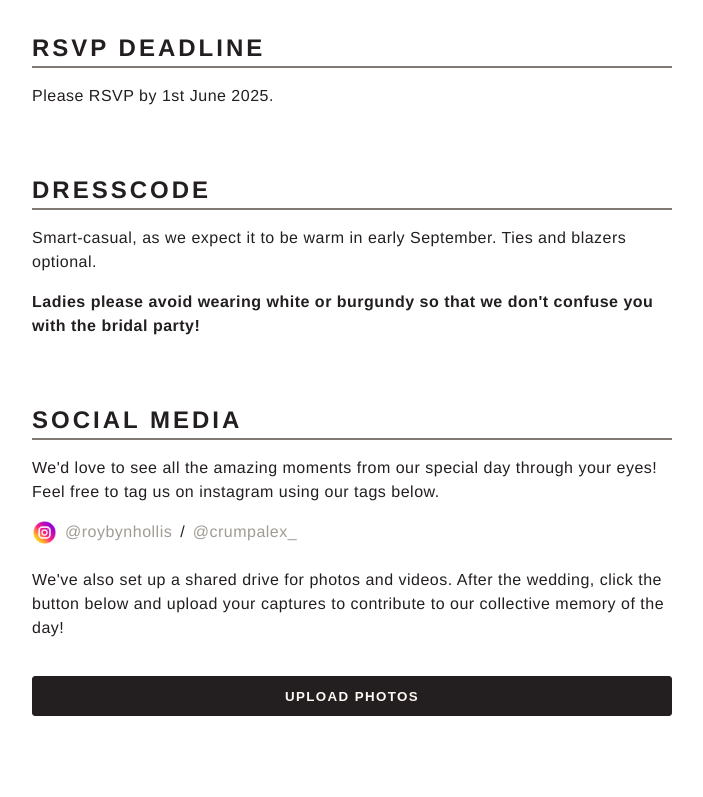
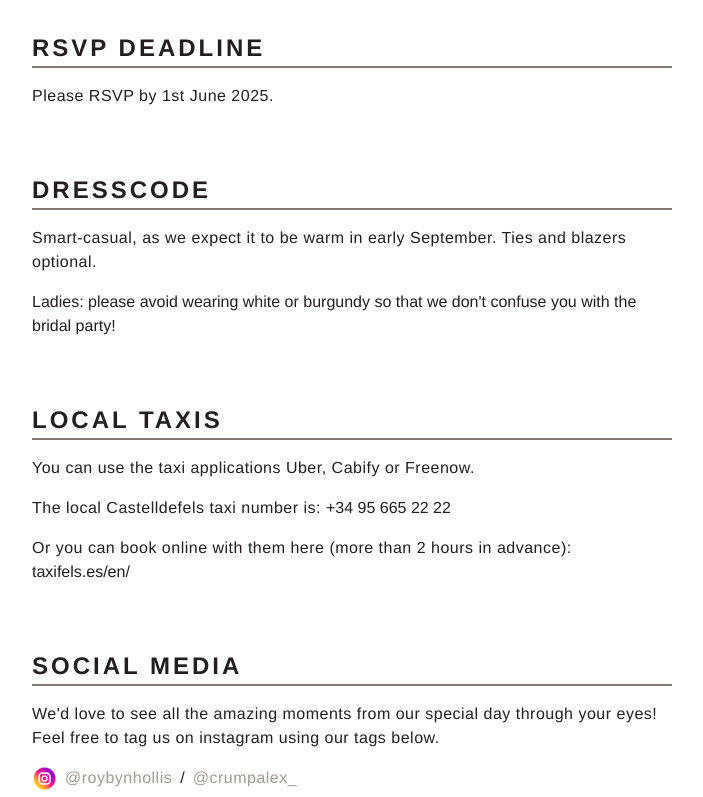
Before and after one commit to 11ac11/wedding-app, a Next.js app: page /faqs in a window 1280 px wide. Shown: the part 514-1311 px from the top of the page, without its empty margins (288-991 px from the left). Built offline with nearby package versions, Linux system fonts and the light colour scheme; a web font is replaced by a local one.

Commit message:
improved faqs and countdown to 18:00

```diff
--- a/app/faqs/page.jsx
+++ b/app/faqs/page.jsx
@@ -25,7 +25,23 @@ export default async function FAQs() {
         <h2 className="uppercase">Dresscode</h2>
         <p>{`Smart-casual, as we expect it to be warm in early September. Ties and blazers optional.`}</p>
         <p className="bold">
-          {`Ladies please avoid wearing white or burgundy so that we don't confuse you with the bridal party!`}
+          {`Ladies: please avoid wearing white or burgundy so that we don't confuse you with the bridal party!`}
+        </p>
+      </div>
+      <div className="info-section">
+        <h2 className="uppercase">Local Taxis</h2>
+        <p>{`You can use the taxi applications Uber, Cabify or Freenow.`}</p>
+        <p>
+          {`The local Castelldefels taxi number is: `}
+          <a href="tel:+34956652222" className="inline-link">
+            +34 95 665 22 22
+          </a>
+        </p>
+        <p>
+          {`Or you can book online with them here (more than 2 hours in advance): `}
+          <a href="https://taxifels.es/en/" className="inline-link">
+            taxifels.es/en/
+          </a>
         </p>
       </div>
       <div className="info-section">
--- a/app/globals.css
+++ b/app/globals.css
@@ -61,7 +61,8 @@ p {
 }
 
 .bold {
-  font-weight: 600;
+  font-weight: 400;
+  letter-spacing: 0;
 }
 
 .wide {
--- a/components/Countdown.jsx
+++ b/components/Countdown.jsx
@@ -26,7 +26,7 @@ const Container = styled.div`
 `
 
 const calculateTimeLeft = () => {
-  const targetDate = new Date(2025, 8, 5)
+  const targetDate = new Date(2025, 8, 5, 18, 0)
   const now = new Date()
   const difference = targetDate - now
 
```
